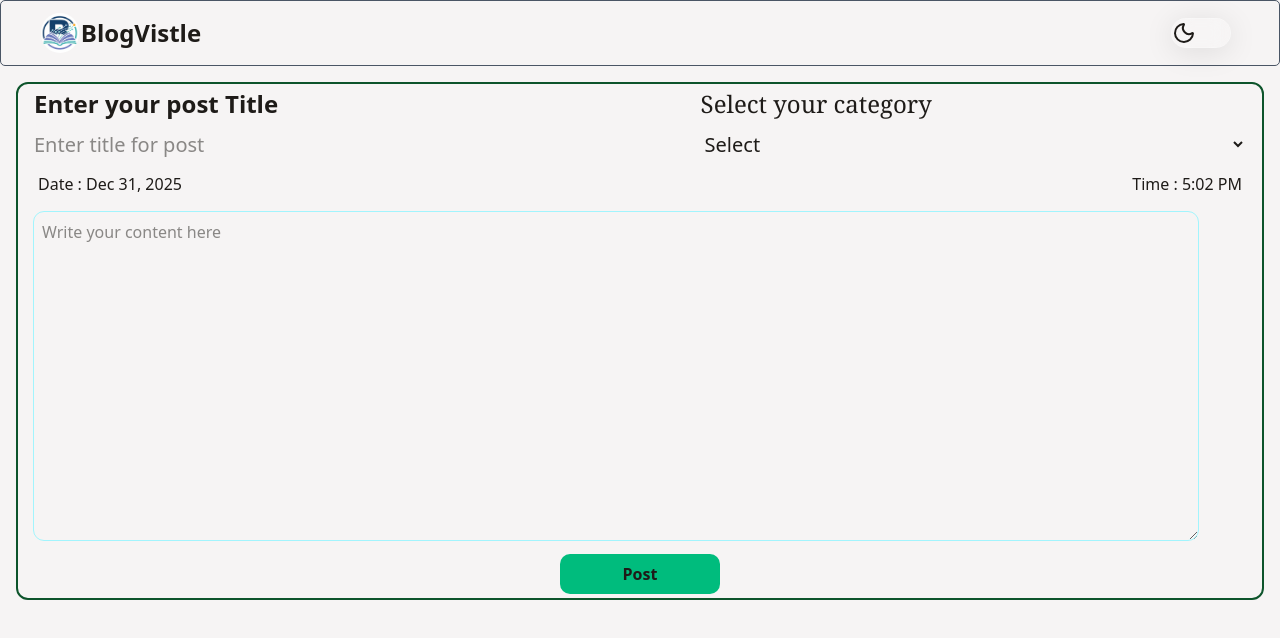
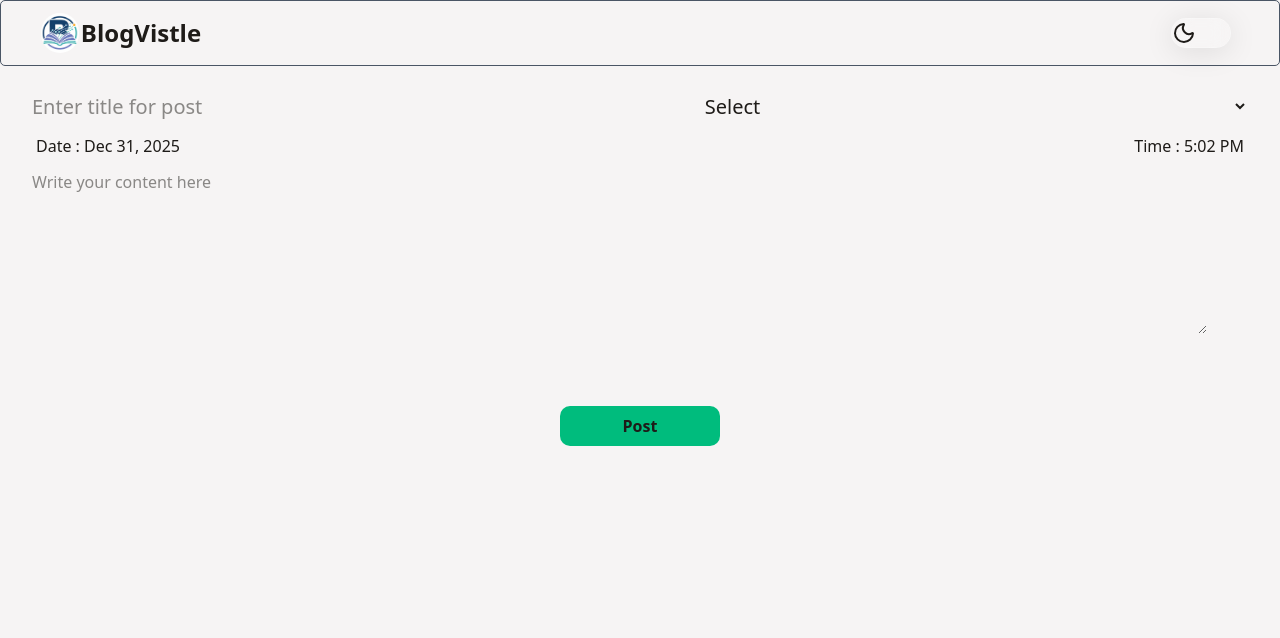
Before and after one commit to codevory/React, a React (Vite) app in the folder Blog-project/: page /post in a window 1280 px wide. Shown: the top 638 px of the page. Built offline with nearby package versions, Linux system fonts and the light colour scheme.

Commit message:
Changed component UI & refactored for home page use

```diff
--- a/Blog-project/src/components/PostComponents/CreatePost.jsx
+++ b/Blog-project/src/components/PostComponents/CreatePost.jsx
@@ -14,7 +14,7 @@ import { useState , useEffect} from 'react'
   })
 
 
-const CreatePost = () => {
+const CreatePost = ({postWidth,postHeight}) => {
   const [title,setTitle] = useState('')
   const [category,setCategory] = useState('')
   const [content,setContent] = useState('')
@@ -62,15 +62,13 @@ useEffect(() => {
  setContent('')
  alert("Posted successfully")
  }}
- className='w-98vw h-2/3 m-4  border-2 border-green-900 rounded-xl '>
+ className='w-98vw h-full m-4 overflow-hidden rounded-xl relative '>
  <div className='px-2 py-1'>
   <div className='flex justify-between px-2'>
-    <div className='flex flex-col gap-1 w-[50%] '>
-      <label htmlFor ='title' className='text-[16px] font-semibold md:text-xl lg:text-2xl'>Enter your post Title</label>
+    <div className='flex w-[50%]  '>
       <input name='title' id='title' className='text-[15px] md:text-[18px] lg:text-xl h-10 w-2/3 rounded-sm outline-0 ' type='text' placeholder='Enter title for post' onChange={(e) => {setTitle(e.target.value)}} value={title} required />
     </div>
-    <div className='flex flex-col gap-1 w-[45%]'>
-     <label htmlFor='category' className='text-[14px] font-serif md:text-xl lg:text-2xl'>Select your category</label>
+    <div className='flex flex-col gap-1 w-[45%] '>
      <select value={category} onChange={(e) => {setCategory(e.target.value)}} name='category' id='category' required className=' outline-0 text-xs md:text-[18px] lg:text-xl font-medium h-10'>
       <option name='select-option' aria-disabled>Select</option>
       <option name='education'aria-selected >Education</option>
@@ -84,12 +82,12 @@ useEffect(() => {
 <span className='my-1   rounded-[7px] p-1'> Date :  {currentDate} </span>
 <span className='my-1  rounded-[7px] p-1'> Time :  {time} </span>
 </div>
-<div className='h-2/2 m-2'>
-  <textarea value={content} onChange={(e) => {setContent(e.target.value)}} className='w-[96%] h-[80%] outline-1 outline-cyan-200 rounded-[10px] p-2' placeholder='Write your content here' name='content-area' rows={13}  required>
+<div className={` w-full h-50 md:h-60 relative `}>
+  <textarea value={content} onChange={(e) => {setContent(e.target.value)}}  className='w-full md:w-[96%] h-[70%] outline-0 rounded-[10px] px-2 py-1' placeholder='Write your content here' name='content-area' rows={13}  required>
 
   </textarea>
 </div>
-<div className='flex justify-center items-center'>
+<div className='flex justify-center items-center relative '>
 <button  className='w-40 h-10 bg-emerald-500 font-bold rounded-[10px] active:bg-emerald-800 cursor-pointer active:scale-95'>Post</button>
 </div>
  </div>
```
